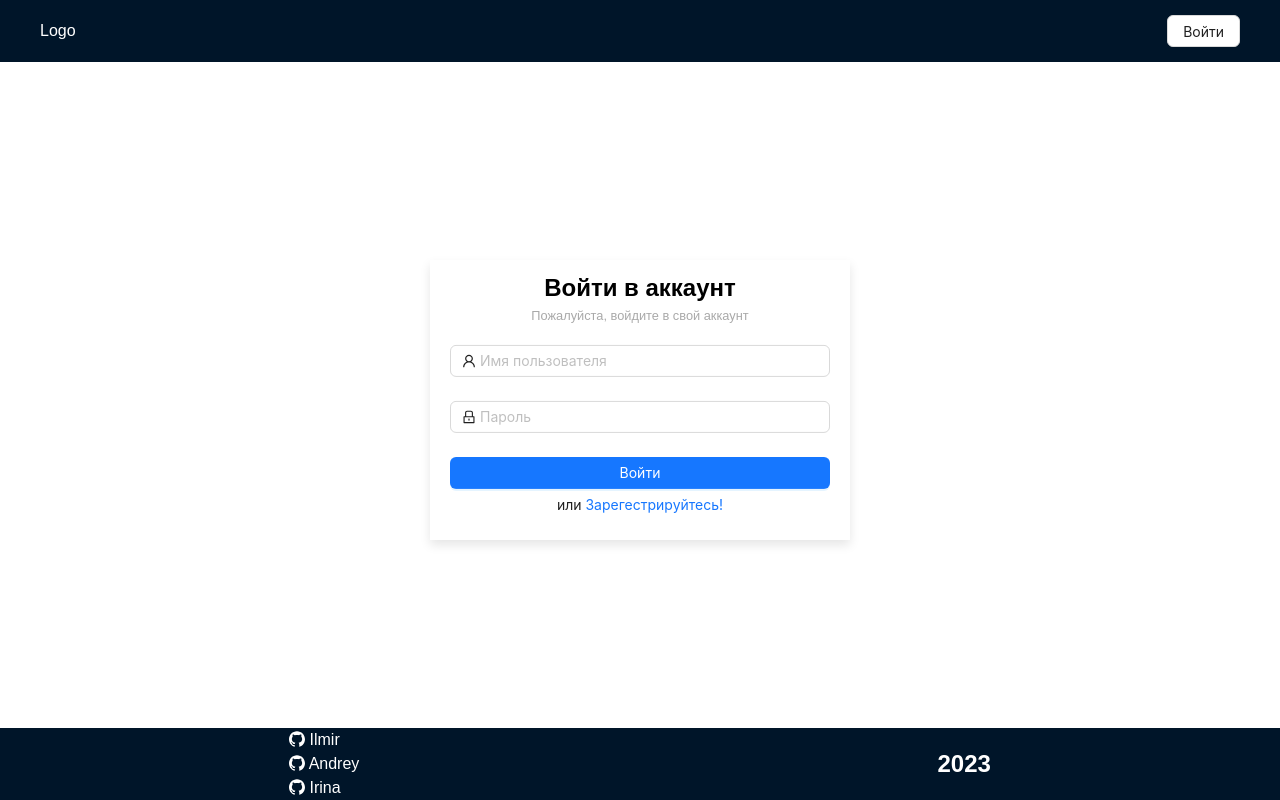
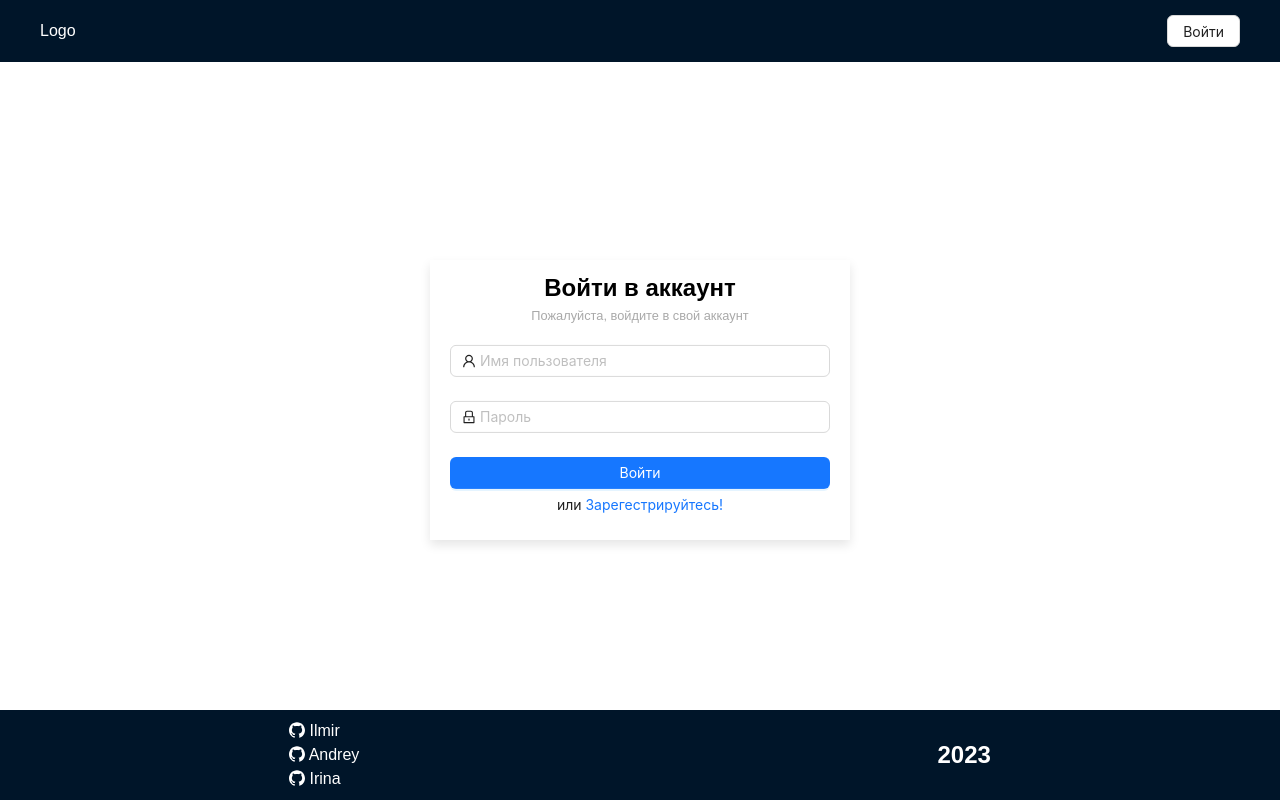
Before and after one commit to h1stil/video-chat, a React (Create React App) app: page /login in a window 1280 px wide. Built offline with nearby package versions, Linux system fonts and the light colour scheme.

Commit message:
refactor: types and padding

```diff
--- a/src/modules/Footer/Footer.scss
+++ b/src/modules/Footer/Footer.scss
@@ -5,7 +5,7 @@
   align-items: center;
   justify-content: space-around;
   background-color: $secondMainColor;
-  height: 72px;
+  height: 90px;
   flex-grow: 0;
   flex-shrink: 0;
   flex-basis: auto;
--- a/src/modules/RegistrationForm/components/Login.tsx
+++ b/src/modules/RegistrationForm/components/Login.tsx
@@ -5,7 +5,7 @@ import { LockOutlined, UserOutlined } from "@ant-design/icons";
 import "./Login.scss";
 
 const Login: FC = () => {
-  const onFinish = (values: any) => {
+  const onFinish = (values: { username: string; password: string }) => {
     console.log("Received values of form: ", values);
   };
   return (
--- a/src/modules/RegistrationForm/components/Register.tsx
+++ b/src/modules/RegistrationForm/components/Register.tsx
@@ -12,7 +12,12 @@ import "./Register.scss";
 const Register: FC = () => {
   const [form] = Form.useForm();
 
-  const onFinish = (values: any) => {
+  const onFinish = (values: {
+    email: string;
+    password: string;
+    confirm: string;
+    nickname: string;
+  }) => {
     console.log("Received values of form: ", values);
   };
   const registrSuccess = false;
```
